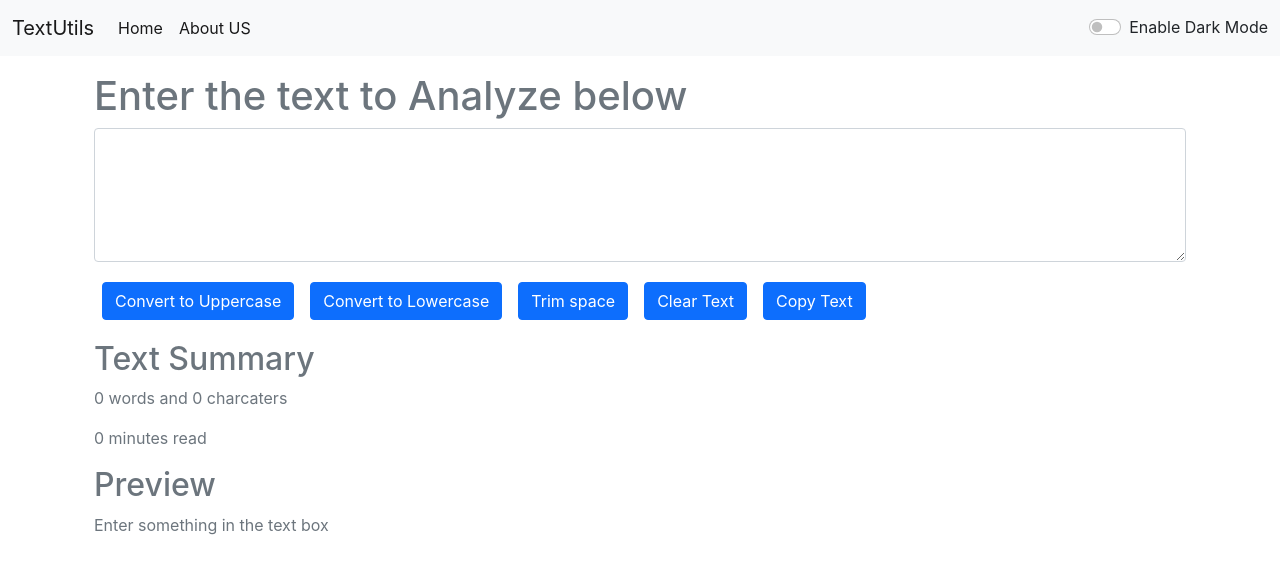
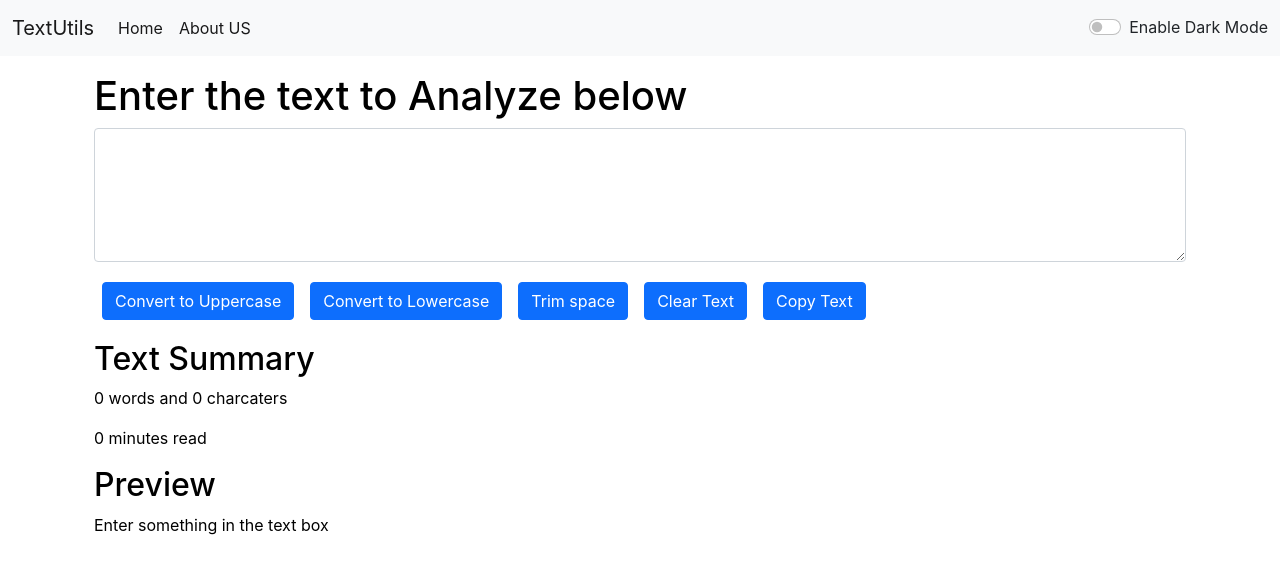
Before and after one commit to Akshat12210/TextUtilsReact, a React (Create React App) app: page / in a window 1280 px wide. Shown: the top 574 px of the page. Built offline with nearby package versions, Linux system fonts and the light colour scheme.

Commit message:
color fav

```diff
--- a/src/Components/TextForm.js
+++ b/src/Components/TextForm.js
@@ -64,10 +64,10 @@ export default function TextForm(props) {
 
     return (
         <>
-            <div className="container" style={{color:props.mode==='light'?'#6c757d':'white'}} >
+            <div className="container" style={{color:props.mode==='light'?'black':'#EEEEEE'}} >
                 <div className="mb-3">
                     <h1>{props.heading} </h1>
-                    <textarea  style={{backgroundColor:props.mode==='light'?'white':'#6c757d',color:props.mode==='light'?'#6c757d':'white'}} className="form-control" id="myBox" rows="5" value={text} onChange={onhandlechange} ></textarea>
+                    <textarea  style={{backgroundColor:props.mode==='light'?'white':'#6c757d',color:props.mode==='light'?'black':'#EEEEEE'}} className="form-control" id="myBox" rows="5" value={text} onChange={onhandlechange} ></textarea>
                 </div>
                 <button className="btn btn-primary mx-2 my-1" onClick={handleUpClick} >Convert to Uppercase</button>
 
@@ -87,7 +87,7 @@ export default function TextForm(props) {
 
             </div>
 
-            <div className="container my-3" style={{color:props.mode==='light'?'#6c757d':'white'}}>
+            <div className="container my-3" style={{color:props.mode==='light'?'black':'#EEEEEE'}}>
                  <h2>Text Summary</h2>
                     <p>{text.length>1?text.split(' ').length:0} words and {text.length} charcaters</p>
                     <p>{text.length>1?0.008*text.split(' ').length:0} minutes read</p>
```
